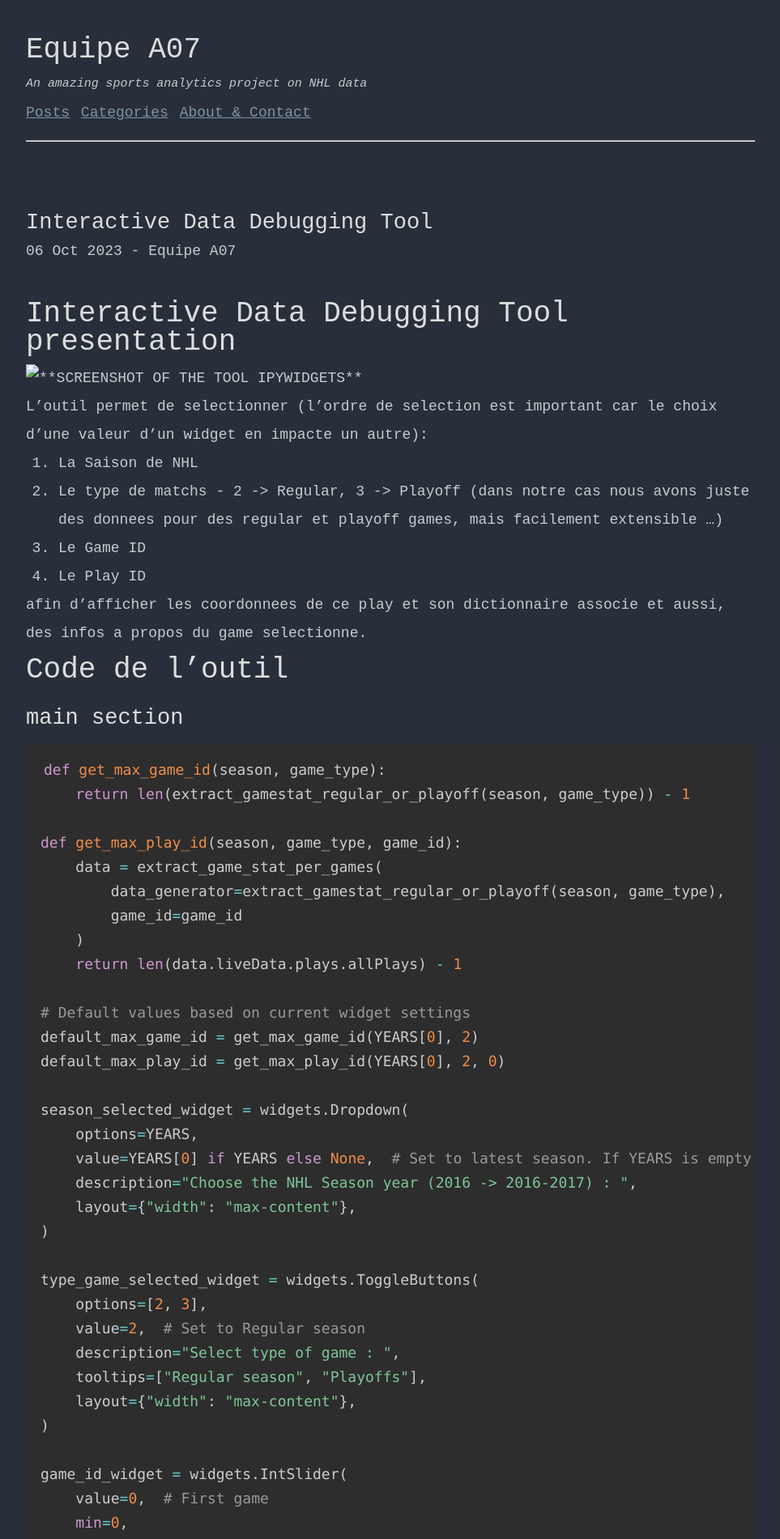
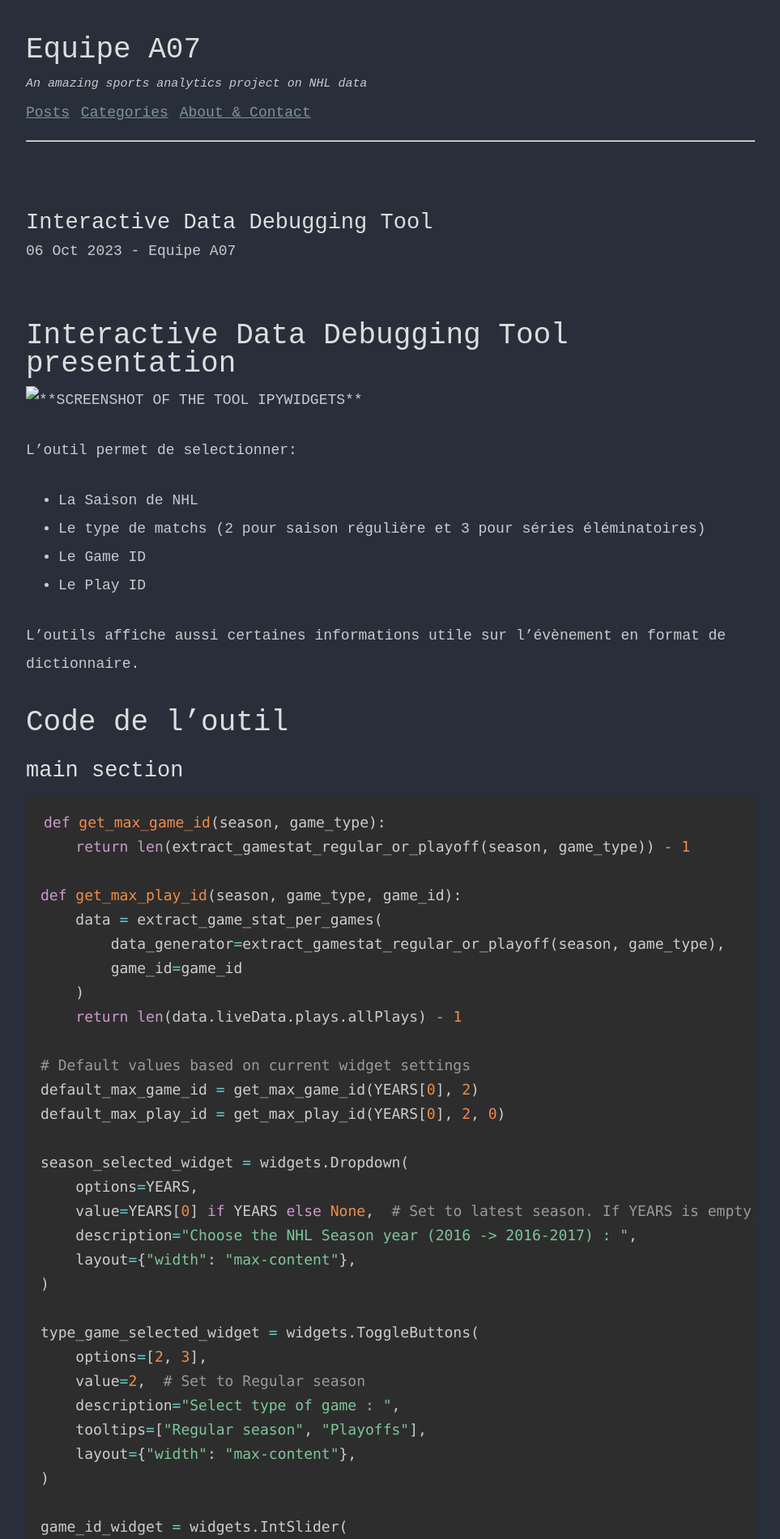
Before and after one commit to AlexMaggioni/NHL_Project, a Jekyll site: the page built from blog_website/milestone1/_posts/2023-10-06-interactive_data_debugging.md, in a window 1280 px wide. Shown: the top 1901 px of the page at 81% size, without its empty margins (158-1121 px from the left). Built offline with Jekyll 4.4.1, drawn with Linux system fonts in a browser that asks for light colours.

Commit message:
Ajout espace entre paragraphes, et amélioration texte

```diff
--- a/blog_website/_sass/page.scss
+++ b/blog_website/_sass/page.scss
@@ -72,3 +72,11 @@ h2,
 strong {
   font-weight: 500;
 }
+
+p {
+  margin-bottom: 1.5em;
+}
+
+ul {
+  margin-bottom: 1.5em;
+}
--- a/blog_website/milestone1/_posts/2023-10-06-interactive_data_debugging.md
+++ b/blog_website/milestone1/_posts/2023-10-06-interactive_data_debugging.md
@@ -7,14 +7,13 @@ title: Interactive Data Debugging Tool
 
 ![**SCREENSHOT OF THE TOOL IPYWIDGETS**](./image/2023-10-06-interactive_data_debugging/1697479682389.png)
 
-> L'outil permet de selectionner (l'ordre de selection est important car le choix d'une valeur d'un widget en impacte un autre):
->
-> 1. La Saison de NHL
-> 2. Le type de matchs - 2 -> Regular, 3 -> Playoff (dans notre cas nous avons juste des donnees pour des regular et playoff games, mais facilement extensible ...)
-> 3. Le Game ID
-> 4. Le Play ID
->
-> afin d'afficher les coordonnees de ce play et son dictionnaire associe et aussi, des infos a propos du game selectionne.
+L'outil permet de selectionner:
+* La Saison de NHL
+* Le type de matchs (2 pour saison régulière et 3 pour séries éléminatoires)
+* Le Game ID
+* Le Play ID
+
+L'outils affiche aussi certaines informations utile sur l'évènement en format de dictionnaire.
 
 # Code de l'outil
 
```
